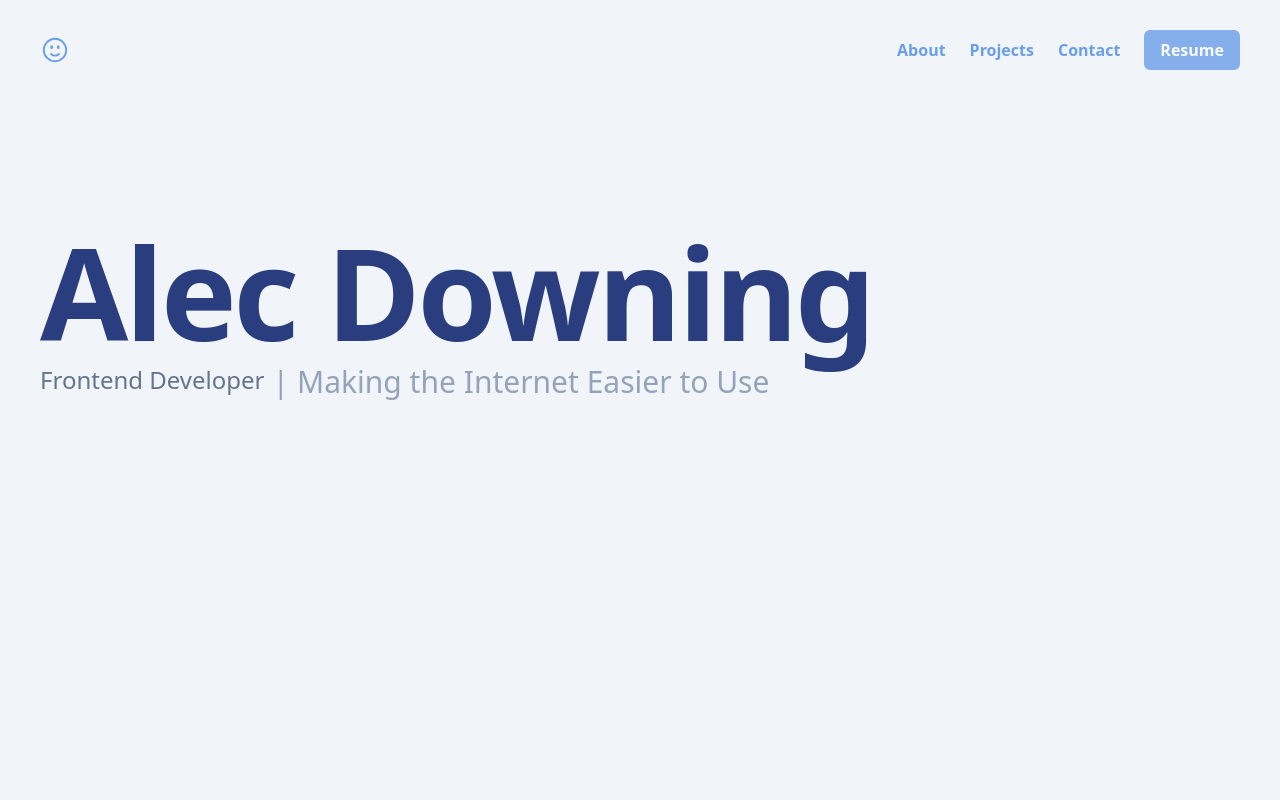
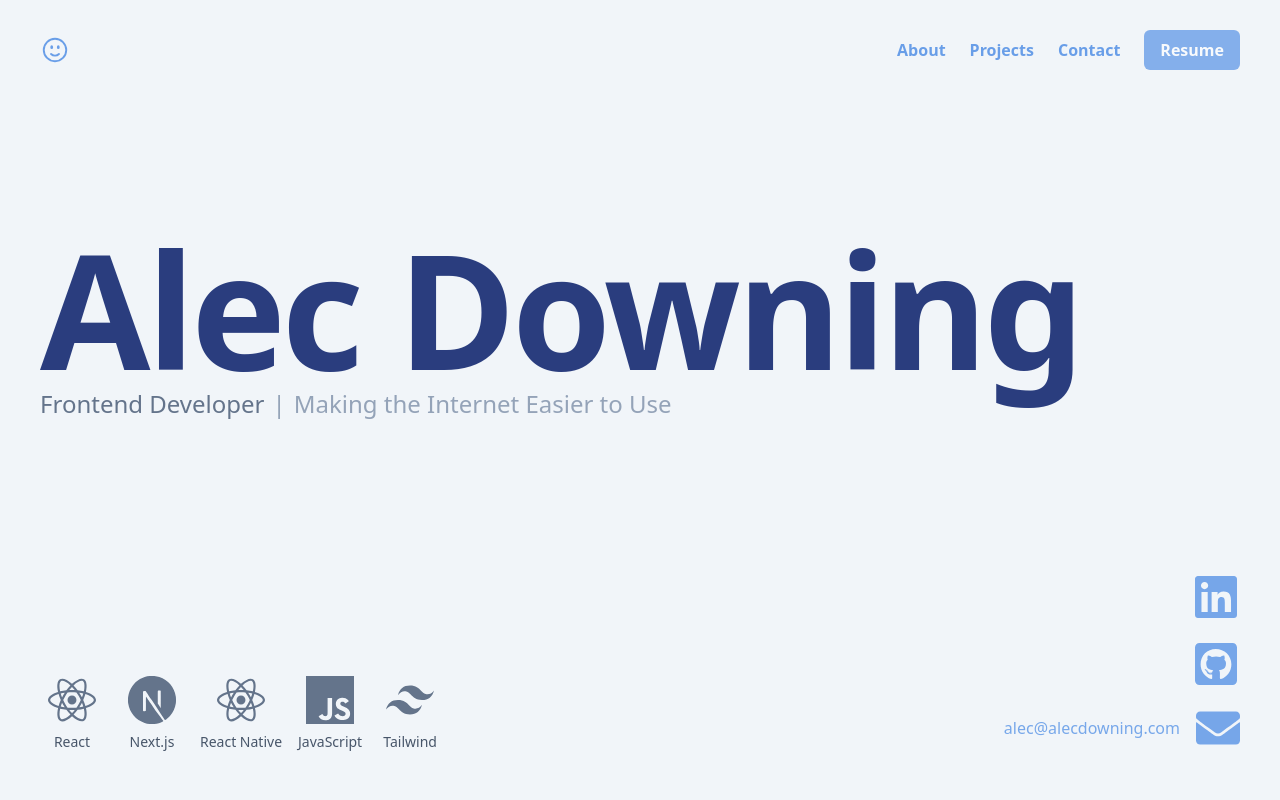
Before and after one commit to a-down/portfolio, a React (Vite) app: page / in a window 1280 px wide. Shown: the top 800 px of the page. Built offline with nearby package versions, Linux system fonts and the light colour scheme.

Commit message:
updated design

```diff
--- a/src/components/Hero.jsx
+++ b/src/components/Hero.jsx
@@ -1,5 +1,6 @@
 import lineGraphic from '../assets/line-graphic.png'
 import { FaGithubSquare, FaLinkedin, FaEnvelope, FaArrowDown } from 'react-icons/fa'
+import StackDisplay from './StackDisplay/StackDisplay';
 
 
 export default function HeroText(){
@@ -10,17 +11,23 @@ export default function HeroText(){
   ]
 
   return (
-    <div className="flex flex-col w-full items-start justify-between h-full min-h-[calc(100dvh-100px)] pb-12">
+    <div className="flex flex-col w-full items-start justify-between h-full min-h-[calc(100dvh-100px)] pb-12 ">
       {/* Text and Links */}
-      <div className=" flex flex-col text-gray-200 pt-32 gap-2 w-full max-w-[1200px] mx-auto relative">
-        <h1 className=' text-9xl text-brand-900 tracking-tight font-bold'>Alec Downing</h1>
+      <div className=" flex flex-col justify-between text-gray-200 pt-32 gap-2 w-full h-full flex-grow max-w-[1200px] mx-auto relative">
+        <div>
+          <h1 className=' text-[10rem] leading-none text-brand-900 tracking-tight font-bold'>Alec Downing</h1>
           <div className=" flex flex-row">
             <h2 className=" text-2xl text-slate-500">Frontend Developer</h2>
-          <span className="text-3xl text-slate-400 font-thin mx-2">|</span>
-          <h4 className=' text-3xl text-slate-400 font-thin'>Making the Internet Easier to Use</h4>
+            <span className="text-2xl text-slate-400 font-thin mx-2">|</span>
+            <h4 className=' text-2xl text-slate-400'>Making the Internet Easier to Use</h4>
+          </div>
         </div>
 
-        {/* <div className='flex flex-col items-center gap-4 absolute right-0 top-0'>
+        <div className="flex justify-between items-end w-full">
+          <div>
+            <StackDisplay stackArr={['React', 'Next.js', 'React Native', 'JavaScript', 'Tailwind']} isDark={true}/>
+          </div>
+          <div className='flex flex-col items-end justify-end gap-4 '>
             <a href='https://www.linkedin.com/in/alec-downing' target='_blank' className=' text-accent'>
               <FaLinkedin className='w-12 h-12 mt-[3px] text-brand-400/90 hover:text-brand-400/100'/>
             </a>
@@ -29,11 +36,12 @@ export default function HeroText(){
               <FaGithubSquare className='w-12 h-12 mt-[3px]  text-brand-400/90 hover:text-brand-400/100'/>
             </a>
 
-          <a href='mailto: alec@alecdowning.com' className=' text-brand-400/90 hover:text-brand-400/100'>
-            <FaEnvelope className='w-10 h-12'/> */}
-            {/* <p className="hidden md:inline">alec@alecdowning.com</p> */}
-          {/* </a>
-        </div> */}
+            <a href='mailto: alec@alecdowning.com' className='flex items-center gap-4 text-brand-400/90 hover:text-brand-400/100'>
+              <p className="hidden md:inline">alec@alecdowning.com</p>
+              <FaEnvelope className='w-11 h-12'/>
+            </a>
+          </div>
+        </div>
       </div>
 
       {/* <div className="w-full max-w-[1200px] mx-auto flex justify-between">
--- a/src/components/Projects/ProjectDescriptions.js
+++ b/src/components/Projects/ProjectDescriptions.js
@@ -50,6 +50,17 @@ export let projects = [
     techStack: ['Next.js', 'React', 'Tailwind', 'MongoDB', 'Clerk', 'Radix UI', 'CSS', 'JavaScript', 'GitHub', 'Vercel']
   },
   {
+    title: 'Safe Paws',
+    color: '#DB7F67',
+    phoneImg: safePawsPhone,
+    browserImg: safePawsBrowser,
+    repoLink: 'https://github.com/a-down/safe-paws',
+    deployedLink: 'https://safe-paws-da967720d734.herokuapp.com/',
+    description: 'Safe Paws was a team project during my Full-Stack Certificate Program. We built a website that used server-side rendering (Handlebars) to dynamically render the webpage according to the user. Users can create an account, add and remove pets, and book appointments.',
+    description2: 'I was the front-end architect and designer (HTML and CSS). I also assisted on the client-side JavaScript and the backend. I managed the GitHub Repo, resolved conflicts, and approved pull requests.',
+    techStack: ['HTML', 'CSS', 'JavaScript', 'Bootstrap', 'Handlebars',  'Node.js', 'Express.js', 'MySQL', 'Sequelize', 'GitHub', 'Heroku']
+  },
+  {
     title: 'Friends.db',
     color: '#62BCF4',
     phoneImg: friendsDbPhone,
@@ -59,17 +70,6 @@ export let projects = [
     description: `Friends.db was a team project during my Full-Stack Certificate Program. We built a social media site for developers to share creations and questions with their coding friends. Users can sign in to their account, create profiles, follow friends, see and interact with friends' posts, and receive notifications when friends interact with their posts or follow them. Users choose a color for themselves to represent them across the site using React useContext.`,
     description2: `I was the primary React developer and site designer. I led the way on the front end while managing the project's GitHub repo, site deployment, and database hosting.`,
     techStack: ['React', 'JavaScript', 'Tailwind', 'HTML', 'CSS', 'GitHub', 'Node.js', 'Express.js', 'MongoDB', 'Heroku']
-  },
-  {
-    title: 'Safe Paws',
-    color: '#DB7F67',
-    phoneImg: safePawsPhone,
-    browserImg: safePawsBrowser,
-    repoLink: 'https://github.com/a-down/safe-paws',
-    deployedLink: 'https://safe-paws-da967720d734.herokuapp.com/',
-    description: 'Safe Paws was a team project during my Full-Stack Certificate Program. We built a website that used server-side rendering (Handlebars) to dynamically render the webpage according to the user. Users can create an account, add and remove pets, and book appointments.',
-    description2: 'I was the front-end architect and designer (HTML and CSS). I also assisted on the client-side JavaScript and the backend. I managed the GitHub Repo, resolved conflicts, and approved pull requests.',
-    techStack: ['HTML', 'CSS', 'JavaScript', 'Bootstrap', 'Handlebars',  'Node.js', 'Express.js', 'MySQL', 'Sequelize', 'GitHub', 'Heroku']
   },
   // {
   //   title: 'Game World',
--- a/src/components/Projects/ProjectsSection.jsx
+++ b/src/components/Projects/ProjectsSection.jsx
@@ -20,9 +20,9 @@ export default function ProjectSection() {
   }
 
   return (
-    <div className="bg-slate-50 w-full mt-36 pb-36 px-24 flex justify-center items-center" id="projects">
+    <div className="bg-slate-100 w-full mt-36 pb-36 px-24 flex justify-center items-center" id="projects">
       <div className="max-w-[1200px]">
-      <h3 className="text-4xl mb-8 text-slate-800 font-semibold">Creations</h3>
+      <h3 className="text-6xl mb-12 text-slate-800 font-semibold">My Projects</h3>
       <Carousel className="w-full aspect-video shadow-xl">
         <CarouselContent className="">
           { projects.map((project, index) => (
--- a/src/pages/Home.jsx
+++ b/src/pages/Home.jsx
@@ -2,19 +2,20 @@ import heroBG from '../assets/backgrounds/hero-bg.svg'
 import bubblesBG from '../assets/backgrounds/bubbles.svg'
 import { About, Contact, Footer, Header, Hero, ProjectsSection } from '../components'
 import HeroText from '../components/Hero'
+import gradientLightBG from '../assets/backgrounds/gradient-light.svg'
 
 
 export default function Home() {
   const heroStyle={
-    backgroundImage: `url(${bubblesBG})`,
+    backgroundImage: `url(${gradientLightBG})`,
     backgroundRepeat: 'no-repeat',
     backgroundSize: 'cover',
     backgroundPosition: 'center'
   }
 
   return (
-    <div>
-      <div className='bg-slate-100'>
+    <div className="bg-slate-100">
+      <div className=''>
         <Header />
         <Hero/>
       </div>
```
Also changed, not shown: src/assets/backgrounds/gradient-light.svg (added). Lines whose indentation alone changed are shown as unchanged.
